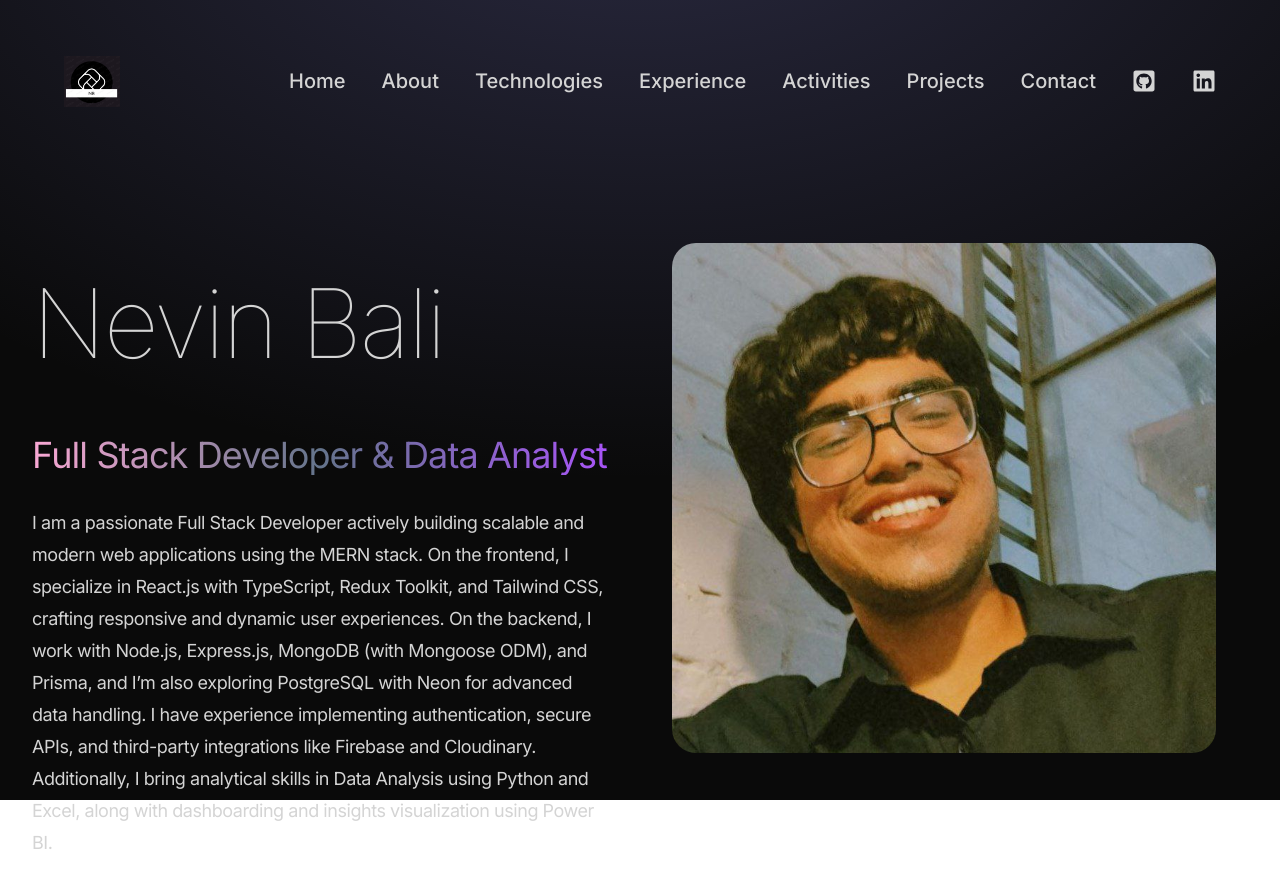
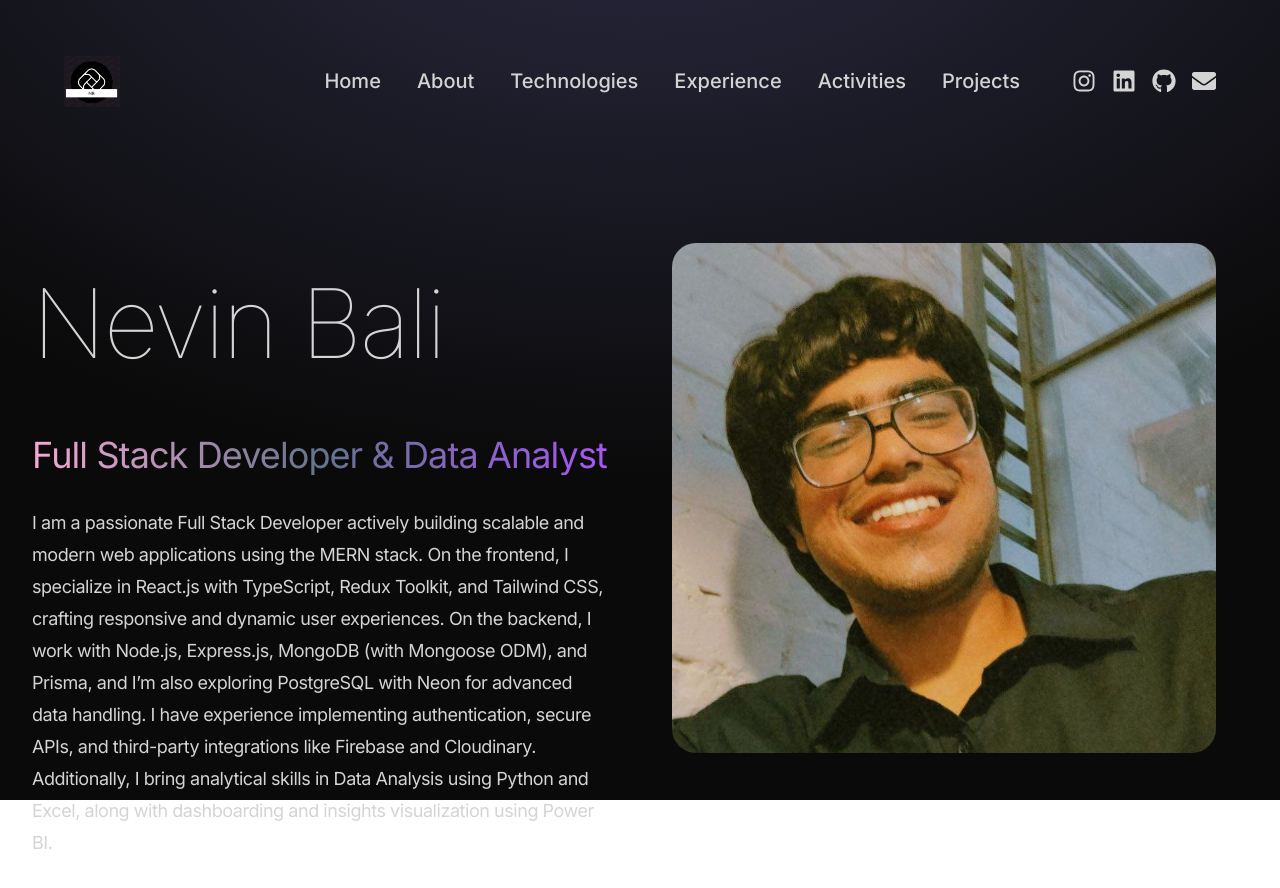
Before and after one commit to Nevin100/React-portfolio-Nevin100, a React (Vite) app: page / in a window 1280 px wide. Shown: the top 888 px of the page. Built offline with nearby package versions, Linux system fonts and the light colour scheme; a web font is replaced by a local one.

Commit message:
Updated Portfolio

```diff
--- a/src/App.jsx
+++ b/src/App.jsx
@@ -6,7 +6,7 @@ import About from "./components/About.jsx";
 import Technologies from "./components/Technologies.jsx";
 import Experience from "./components/Experience.jsx";
 import Projects from "./components/Projects.jsx";
-import Contacts from "./components/Contacts.jsx";
+// import Contacts from "./components/Contacts.jsx";
 import OpenSourceContributions from "./components/OpenSourceContributions.jsx";
 
 const App = () => {
@@ -26,7 +26,7 @@ const App = () => {
             <Route path="/experience" element={<Experience />} />
             <Route path="/opensource" element={<OpenSourceContributions />} />
             <Route path="/projects" element={<Projects />} />
-            <Route path="/contact" element={<Contacts />} />
+            {/* <Route path="/contact" element={<Contacts />} /> */}
           </Routes>
         </div>
       </div>
--- a/src/components/Navbar.jsx
+++ b/src/components/Navbar.jsx
@@ -1,11 +1,44 @@
 import { useState } from "react";
 import logo from "../assets/NevinLogo.png";
-import { FaLinkedin, FaGithubSquare, FaBars, FaTimes } from "react-icons/fa";
+import {
+  FaBars,
+  FaTimes,
+  FaInstagram,
+  FaLinkedin,
+  FaGithub,
+  FaEnvelope,
+} from "react-icons/fa";
 import { Link } from "react-router-dom";
+
+const socialIcons = [
+  {
+    href: "https://www.instagram.com/nevin_bali_777?igsh=bHh4Z2RpdWRyYXdj",
+    label: "Instagram",
+    icon: <FaInstagram />,
+    hoverColor: "hover:text-pink-400",
+  },
+  {
+    href: "https://www.linkedin.com/in/nevinbali1012/",
+    label: "LinkedIn",
+    icon: <FaLinkedin />,
+    hoverColor: "hover:text-blue-400",
+  },
+  {
+    href: "https://github.com/Nevin100",
+    label: "GitHub",
+    icon: <FaGithub />,
+    hoverColor: "hover:text-gray-300",
+  },
+  {
+    href: "mailto:nevinbali10@mail.com",
+    label: "Email",
+    icon: <FaEnvelope />,
+    hoverColor: "hover:text-red-400",
+  },
+];
 
 function Navbar() {
   const [isOpen, setIsOpen] = useState(false);
-
   const toggleMenu = () => setIsOpen(!isOpen);
 
   return (
@@ -17,48 +50,41 @@ function Navbar() {
 
       {/* Desktop Menu */}
       <div className="hidden lg:flex gap-9 items-center text-xl font-medium">
-        <Link to="/" className="hover:text-purple-400 transition">
-          Home
+        {[
+          "Home",
+          "About",
+          "Technologies",
+          "Experience",
+          "Activities",
+          "Projects",
+        ].map((item) => (
+          <Link
+            key={item}
+            to={`/${item.toLowerCase()}`}
+            className="hover:text-purple-400 transition"
+          >
+            {item}
           </Link>
-        <Link to="/about" className="hover:text-purple-400 transition">
-          About
-        </Link>
-        <Link to="/technologies" className="hover:text-purple-400 transition">
-          Technologies
-        </Link>
-        <Link to="/experience" className="hover:text-purple-400 transition">
-          Experience
-        </Link>
-        <Link to="/opensource" className="hover:text-purple-400 transition">
-          Activities
-        </Link>
-        <Link to="/projects" className="hover:text-purple-400 transition">
-          Projects
-        </Link>
-        <Link to="/contact" className="hover:text-purple-400 transition">
-          Contact
-        </Link>
+        ))}
+
+        {/* Social Icons - Desktop */}
+        <div className="flex gap-4 text-2xl ml-4">
+          {socialIcons.map(({ href, label, icon, hoverColor }) => (
             <a
-          href="https://github.com/Nevin100"
+              key={label}
+              href={href}
               target="_blank"
               rel="noopener noreferrer"
-          className="text-2xl hover:text-purple-400 transition"
-          aria-label="GitHub Profile"
+              aria-label={label}
+              className={`transition-transform duration-300 hover:scale-110 ${hoverColor}`}
             >
-          <FaGithubSquare />
+              {icon}
             </a>
-        <a
-          href="https://www.linkedin.com/in/nevin-bali-aa744a2b6/"
-          target="_blank"
-          rel="noopener noreferrer"
-          className="text-2xl hover:text-purple-400 transition"
-          aria-label="LinkedIn Profile"
-        >
-          <FaLinkedin />
-        </a>
+          ))}
+        </div>
       </div>
 
-      {/* Hamburger Icon - mobile */}
+      {/* Hamburger Icon - Mobile */}
       <button
         onClick={toggleMenu}
         className="lg:hidden text-3xl text-purple-400 focus:outline-none z-30"
@@ -70,76 +96,38 @@ function Navbar() {
       {/* Mobile Menu */}
       {isOpen && (
         <div className="absolute top-full left-0 w-full bg-zinc-900/95 backdrop-blur-md shadow-lg flex flex-col items-center py-6 space-y-6 text-xl font-medium lg:hidden z-20">
+          {[
+            "Home",
+            "About",
+            "Technologies",
+            "Experience",
+            "Activities",
+            "Projects",
+          ].map((item) => (
             <Link
-            to="/"
+              key={item}
+              to={`/${item.toLowerCase()}`}
               className="hover:text-purple-400 transition"
               onClick={() => setIsOpen(false)}
             >
-            Home
+              {item}
             </Link>
-          <Link
-            to="/about"
-            className="hover:text-purple-400 transition"
-            onClick={() => setIsOpen(false)}
-          >
-            About
-          </Link>
-          <Link
-            to="/technologies"
-            className="hover:text-purple-400 transition"
-            onClick={() => setIsOpen(false)}
-          >
-            Technologies
-          </Link>
-          <Link
-            to="/experience"
-            className="hover:text-purple-400 transition"
-            onClick={() => setIsOpen(false)}
-          >
-            Experience
-          </Link>
-          <Link
-            to="/opensource"
-            className="hover:text-purple-400 transition"
-            onClick={() => setIsOpen(false)}
-          >
-            Activities
-          </Link>
-          <Link
-            to="/projects"
-            className="hover:text-purple-400 transition"
-            onClick={() => setIsOpen(false)}
-          >
-            Projects
-          </Link>
-          <Link
-            to="/contact"
-            className="hover:text-purple-400 transition"
-            onClick={() => setIsOpen(false)}
-          >
-            Contact
-          </Link>
-          <div className="flex gap-6 text-3xl mt-4">
+          ))}
+
+          {/* Social Icons - Mobile */}
+          <div className="flex gap-6 text-3xl mt-2">
+            {socialIcons.map(({ href, label, icon, hoverColor }) => (
               <a
-              href="https://github.com/Nevin100"
+                key={label}
+                href={href}
                 target="_blank"
                 rel="noopener noreferrer"
-              className="hover:text-purple-400 transition"
-              aria-label="GitHub Profile"
-              onClick={() => setIsOpen(false)}
+                aria-label={label}
+                className={`transition-transform duration-300 hover:scale-110 ${hoverColor}`}
               >
-              <FaGithubSquare />
+                {icon}
               </a>
-            <a
-              href="https://www.linkedin.com/in/nevin-bali-aa744a2b6/"
-              target="_blank"
-              rel="noopener noreferrer"
-              className="hover:text-purple-400 transition"
-              aria-label="LinkedIn Profile"
-              onClick={() => setIsOpen(false)}
-            >
-              <FaLinkedin />
-            </a>
+            ))}
           </div>
         </div>
       )}
```
Lines whose indentation alone changed are shown as unchanged.
